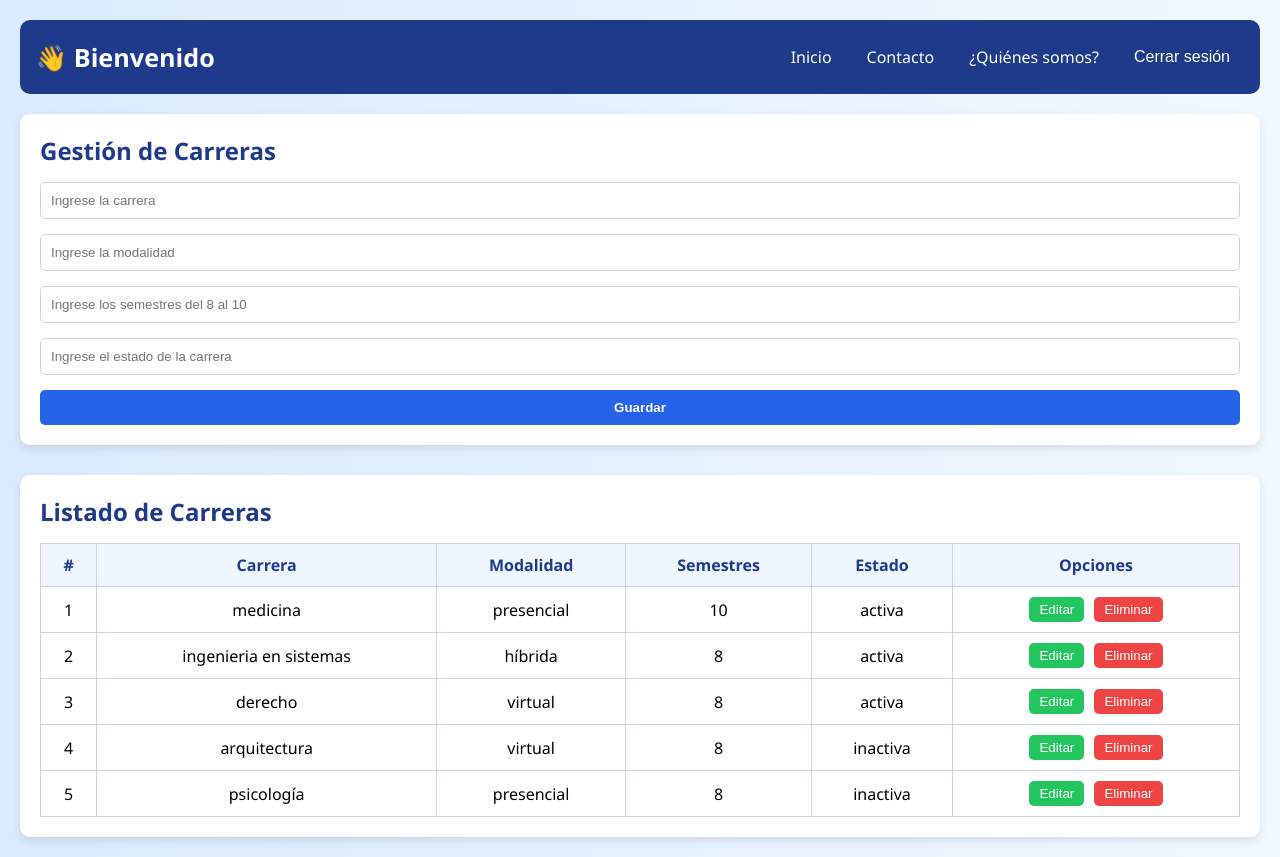
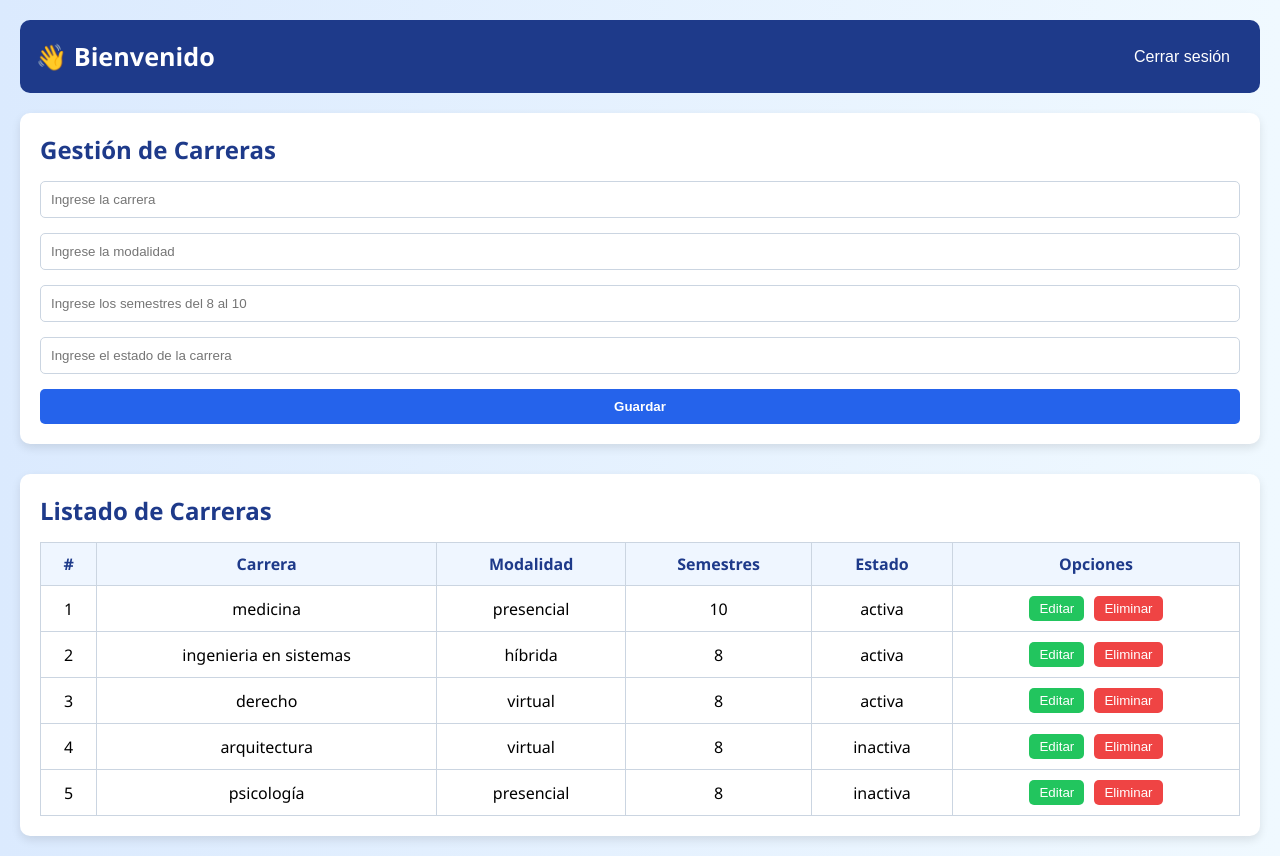
Before and after one commit to Diego20066/ProyectoTecnicas, a plain HTML site: page pagina2.html in a window 1280 px wide. Drawn offline with Linux system fonts and the light colour scheme.

Commit message:
Update pagina2.html

```diff
--- a/pagina2.html
+++ b/pagina2.html
@@ -11,9 +11,6 @@
   <header>
     <h1>Logo</h1>
     <nav>
-      <a href="#">Inicio</a>
-      <a href="#">Contacto</a>
-      <a href="#">¿Quiénes somos?</a>
       <button onclick="cerrarSesion()">Cerrar sesión</button>
     </nav>
   </header>
```
